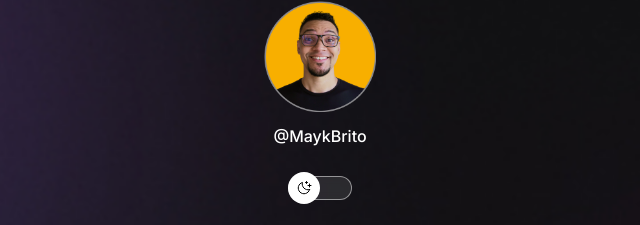
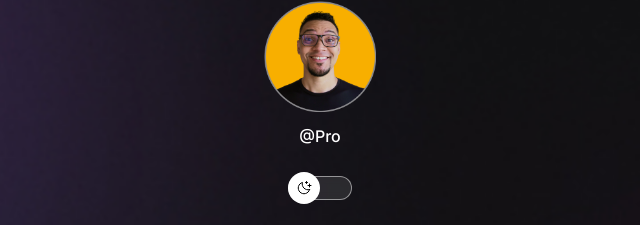
Before and after one commit to JefersonSatoshi/TelaPerfil, a plain HTML site: page index.html in a window 1280 px wide. Shown: the part 79-304 px from the top of the page, 320-960 px from the left. Drawn offline with nearby package versions, Linux system fonts and the light colour scheme.

```diff
--- a/index.html
+++ b/index.html
@@ -13,7 +13,7 @@
     <div id="container">
       <div id="profile">
         <img src="./assets/avatar.png" alt="Foto de mayk Brito sorrindo, usando óculos e camisa preta, barba e fundo amarelo.">
-        <p>@MaykBrito</p>
+        <p>@Pro</p>
       </div>
 
       <div id="switch" onclick="toggleMode()">
```
Also changed, not shown: .github/preview.jpg (added), 1 other file.
